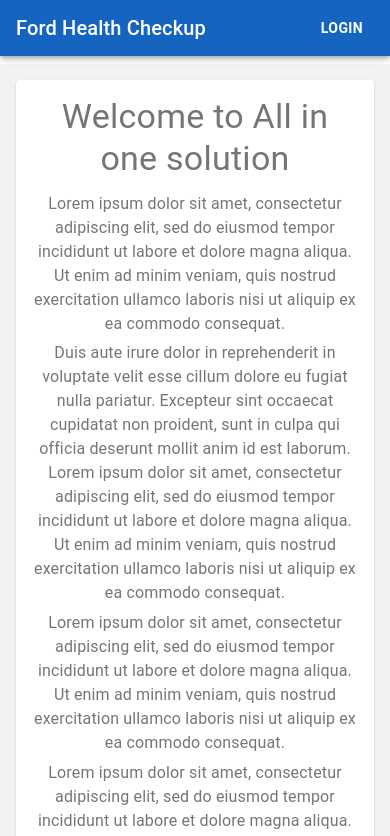
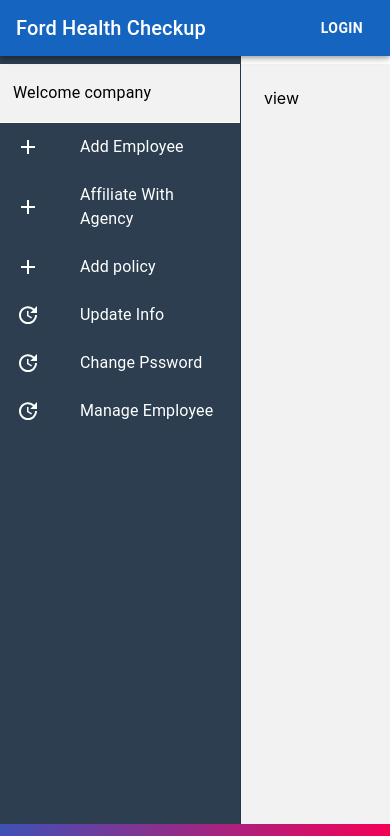
Before and after one commit to 26-nitesh/AppointWell-FrontEnd, a React (Create React App) app: page /employeer/dashboard in a window 390 px wide. Shown: the top 836 px of the page. Built offline with nearby package versions, Linux system fonts and the light colour scheme.

Commit message:
comp dashboard

```diff
--- a/package.json
+++ b/package.json
@@ -6,6 +6,8 @@
     "@emotion/react": "^11.10.6",
     "@emotion/styled": "^11.10.6",
     "@material-ui/core": "^4.12.4",
+    "@material-ui/icons": "^4.11.3",
+    "@mui/icons-material": "^5.11.16",
     "@mui/material": "^5.12.0",
     "@testing-library/jest-dom": "^5.16.5",
     "@testing-library/react": "^13.4.0",
@@ -14,6 +16,8 @@
     "formik": "^2.2.9",
     "react": "^18.2.0",
     "react-dom": "^18.2.0",
+    "react-router": "^6.10.0",
+    "react-router-dom": "^6.10.0",
     "react-scripts": "5.0.1",
     "web-vitals": "^2.1.4",
     "yup": "^1.1.1"
--- a/src/App.js
+++ b/src/App.js
@@ -1,8 +1,10 @@
+import { BrowserRouter, Route, Router, Routes } from 'react-router-dom';
 import Footer from './Components/Footer';
 import Home from './Components/Home';
 import Login from './Components/Login';
 import Navbar from './Components/NavBar';
 import Soon from './Components/Soon';
+import OrgDashboard from './Components/OrgDashBoard';
 
 function App() {
 if(2>3){
@@ -16,10 +18,27 @@
       else{
         return(
           <>
-       <Navbar></Navbar>
-       <Home></Home>
+       {/* <Navbar></Navbar>
+       <Router>
+        <Routes>
+        <Navbar></Navbar>
+          <Route path='/' element={<Home></Home>}></Route>
+          <Route path='/org' element={<Soon></Soon>}></Route>
+        </Routes>
+       </Router>
+       {/* <Home></Home> */}
        {/* <Login></Login> */}
-       <Footer></Footer>
+       {/*Footer></Footer> */}
+       <>
+        <BrowserRouter>
+          <Navbar />
+          <Routes>
+            <Route path='/' element={<Home />} />
+            <Route path='/employeer/dashboard' element={<OrgDashboard />} />
+          </Routes>
+          <Footer />
+        </BrowserRouter>
+      </>
           </>
         )
       }
--- /dev/null
+++ b/src/Components/AddEmpForm.jsx
@@ -0,0 +1,110 @@
+import React from 'react';
+import { makeStyles } from '@material-ui/core/styles';
+import { Card, CardContent, Button, TextField, Typography } from '@material-ui/core';
+
+
+const useStyles = makeStyles((theme) => ({
+    root: {
+      marginTop: theme.spacing(4),
+      display: 'flex',
+      justifyContent: 'center',
+      alignItems: 'center',
+      position: 'relative',
+      height: '100vh',
+    },
+    background: {
+      position: 'absolute',
+      top: 0,
+      left: 0,
+      width: '100%',
+      height: '100%',
+      backgroundImage: 'url("https://images.unsplash.com/photo-1527613426441-4da17471b66d?ixlib=rb-4.0.3&ixid=MnwxMjA3fDB8MHxwaG90by1wYWdlfHx8fGVufDB8fHx8&auto=format&fit=crop&w=852&q=80")',
+      backgroundSize: 'cover',
+      backgroundPosition: 'center',
+      filter: 'blur(5px)',
+    },
+    // card: {
+    //   width: '80%',
+    //   maxWidth: 500,
+    //   margin: theme.spacing(2),
+    //   [theme.breakpoints.up('md')]: {
+    //     marginTop: theme.spacing(8),
+    //   },
+    // },
+    card: {
+  position: 'relative',
+  zIndex: 1,
+  width: '80%',
+  maxWidth: 500,
+  margin: theme.spacing(1),
+  [theme.breakpoints.up('md')]: {
+    marginTop: theme.spacing(8),
+  },
+},
+    title: {
+      textAlign: 'center',
+      marginBottom: theme.spacing(2),
+    },
+    form: {
+      display: 'flex',
+      flexDirection: 'column',
+      alignItems: 'center',
+    },
+    textField: {
+      width: '100%',
+      margin: theme.spacing(2, 0),
+    },
+    button: {
+      width: '100%',
+      marginTop: theme.spacing(2),
+    },
+  }));
+
+  function AddEmployeeForm() {
+    const classes = useStyles();
+
+    return (
+      <div className={classes.root}>
+        <div className={classes.background}></div>
+        <Card className={classes.card}>
+          <CardContent>
+            <Typography variant="h5" component="h2" className={classes.title}>
+              Add Employee
+            </Typography>
+            <form className={classes.form}>
+              <TextField
+                className={classes.textField}
+                label="Name"
+                variant="outlined"
+                required
+              />
+              <TextField
+                className={classes.textField}
+                label="Email"
+                variant="outlined"
+                type="email"
+                required
+              />
+              <TextField
+                className={classes.textField}
+                label="password"
+                variant="outlined"
+                type="password"
+                required
+              />
+              <Button
+                className={classes.button}
+                variant="contained"
+                color="primary"
+                type="submit"
+              >
+                Add Employee
+              </Button>
+            </form>
+          </CardContent>
+        </Card>
+      </div>
+    );
+  }
+
+  export default AddEmployeeForm;
--- a/src/Components/Footer.jsx
+++ b/src/Components/Footer.jsx
@@ -10,7 +10,8 @@
     position: 'relative',
     marginTop: 'auto',
     width: '100%',
-    bottom: 0
+    bottom: 0,
+    zIndex: 1000,
   },
   link: {
     marginLeft: theme.spacing(2),
--- a/src/Components/Home.jsx
+++ b/src/Components/Home.jsx
@@ -28,7 +28,7 @@
         <Grid item xs={12} md={6}>
           <Paper className={classes.paper}>
             <Typography variant="h4" gutterBottom>
-              Welcome to All in one solution
+              Welcome to .............
             </Typography>
             <Typography variant="body1" gutterBottom>
               Lorem ipsum dolor sit amet, consectetur adipiscing elit, sed do eiusmod tempor incididunt ut labore et dolore magna aliqua. Ut enim ad minim veniam, quis nostrud exercitation ullamco laboris nisi ut aliquip ex ea commodo consequat.
--- a/src/Components/Login.jsx
+++ b/src/Components/Login.jsx
@@ -14,6 +14,7 @@
 } from '@material-ui/core';
 import { Alert, AlertTitle, FormHelperText } from '@mui/material';
 import { login } from '../Service/loginService';
+import { useNavigate } from 'react-router';
 
 const useStyles = makeStyles((theme) => ({
   root: {
@@ -46,7 +47,7 @@
 
 export default function Login(props) {
   const [errorMessage, setErrorMessage] = useState(null);
-
+ const navigate = useNavigate();
   const classes = useStyles();
 
   const loginValidation = yup.object({
@@ -54,7 +55,6 @@
     password: yup.string().required("required !!").min(4, "Password must be at least 4 characters long."),
     loginAs: yup.string().oneOf(['hospital', 'agency', 'organisation','employee']).required("required !!")
   })
-
   const loginFormik = useFormik(
     {
          initialValues:{
@@ -69,7 +69,10 @@
            const data =   await login(values);
            if(parseInt(data.data.HttpStatus)===parseInt(200)){
              setErrorMessage(null);
+             navigate('/employeer/dashboard');
                  console.log('login sucess');
+                 props.loginPopUpAfterLogin(false)
+
            }else{
              setErrorMessage(data.data.message);
            }
--- /dev/null
+++ b/src/Components/OrgDashBoard.jsx
@@ -0,0 +1,134 @@
+import React from 'react';
+import { makeStyles } from '@material-ui/core/styles';
+// import Drawer from '@material-ui/core/Drawer';
+// import List from '@material-ui/core/List';
+// import ListItem from '@material-ui/core/ListItem';
+// import ListItemText from '@material-ui/core/ListItemText';
+import { Divider, Drawer, List, ListItem, ListItemIcon, ListItemText, Toolbar, Typography } from '@material-ui/core';
+import AddIcon from '@material-ui/icons/Add';
+import UpdateIcon from '@material-ui/icons/Update';
+import AddEmployeeForm from './AddEmpForm';
+const drawerWidth = 240;
+
+const useStyles = makeStyles((theme) => ({
+  root: {
+    display: 'flex',
+    marginTop: theme.spacing(8),
+    minHeight: '90vh',
+    backgroundColor:'#f2f2f2'
+    // minHeight: `calc(100vh - ${theme.spacing(8)}px - ${theme.mixins.toolbar.minHeight}px - ${theme.spacing(2)}px)`,
+
+  },
+  drawer: {
+     marginTop: theme.spacing(8),
+    width: drawerWidth,
+    flexShrink: 0,
+  },
+  drawerPaper: {
+    marginTop: theme.spacing(7),
+    width: drawerWidth,
+    zIndex:800,
+    backgroundColor: '#2c3e50',
+    color: 'white',
+
+  },
+  content: {
+    flexGrow: 1,
+    padding: theme.spacing(3),
+  },
+  menuButton: {
+    marginRight: theme.spacing(2),
+    [theme.breakpoints.up('md')]: {
+      display: 'none',
+    },
+  },
+  icon: {
+    color: 'white',
+
+    marginRight: theme.spacing(1),
+  },
+  listItem: {
+    // '&:hover': {
+    //   color: '#333',
+    //   backgroundColor: '#f2f2f2',
+    // },
+    '&:hover': {
+      color: 'black',
+      fontWeight: 'bold',
+      backgroundColor: '#f2f2f2',
+      '& $icon': {
+        color: 'black',
+      },
+    },
+  },
+  listItemText: {
+    fontSize: '1.2rem',
+    // color: '#333',
+  },
+  info:{
+    fontSize: '4rem',
+    fontWeight:'bold',
+    color:'black',
+    backgroundColor: '#f2f2f2',
+    marginTop:'0',
+    padding:'13px',
+  },
+}));
+
+function OrgDashboard(props) {
+  const classes = useStyles();
+  const [openAddEmp, setAddEmp] = React.useState(false);
+
+  const handleAddEmployee = () => {
+    setAddEmp(!openAddEmp);
+  };
+  return (
+    <div className={classes.root}>
+      <Drawer
+        className={classes.drawer}
+        variant="permanent"
+        classes={{
+          paper: classes.drawerPaper,
+        }}
+      >
+                <List>
+                <ListItem className={classes.info}>
+               <ListItemText primary="Welcome company"/>
+             </ListItem>
+             <Divider style={{ backgroundColor: 'white' }} />
+             <ListItem button className={classes.listItem} onClick={handleAddEmployee}>
+               <ListItemIcon className={classes.icon}><AddIcon /></ListItemIcon>
+               <ListItemText primary="Add Employee" />
+             </ListItem>
+             <ListItem button className={classes.listItem}>
+               <ListItemIcon className={classes.icon}><AddIcon /></ListItemIcon>
+               <ListItemText primary="Affiliate With Agency" />
+             </ListItem>
+             <ListItem button className={classes.listItem}>
+               <ListItemIcon className={classes.icon}><AddIcon /></ListItemIcon>
+               <ListItemText primary="Add policy" />
+             </ListItem>
+             <ListItem button className={classes.listItem}>
+               <ListItemIcon className={classes.icon}><UpdateIcon /></ListItemIcon>
+               <ListItemText  primary="Update Info" />
+             </ListItem>
+              <ListItem button className={classes.listItem}>
+               <ListItemIcon className={classes.icon}><UpdateIcon /></ListItemIcon>
+               <ListItemText  primary="Change Pssword" />
+             </ListItem>
+             <ListItem button className={classes.listItem}>
+               <ListItemIcon className={classes.icon}><UpdateIcon /></ListItemIcon>
+               <ListItemText primary="Manage Employee" />
+             </ListItem>
+           </List>
+      </Drawer>
+      <main className={classes.content}>
+       {openAddEmp ?
+       <AddEmployeeForm/>:<>view</>}
+        {/* Your main content goes here */}
+      </main>
+    </div>
+  );
+}
+
+export default OrgDashboard;
```
Also changed, not shown: src/Components/NavBar.jsx (+25 -3 lines), 1 other file (tests, documents, lock files or other folders).
